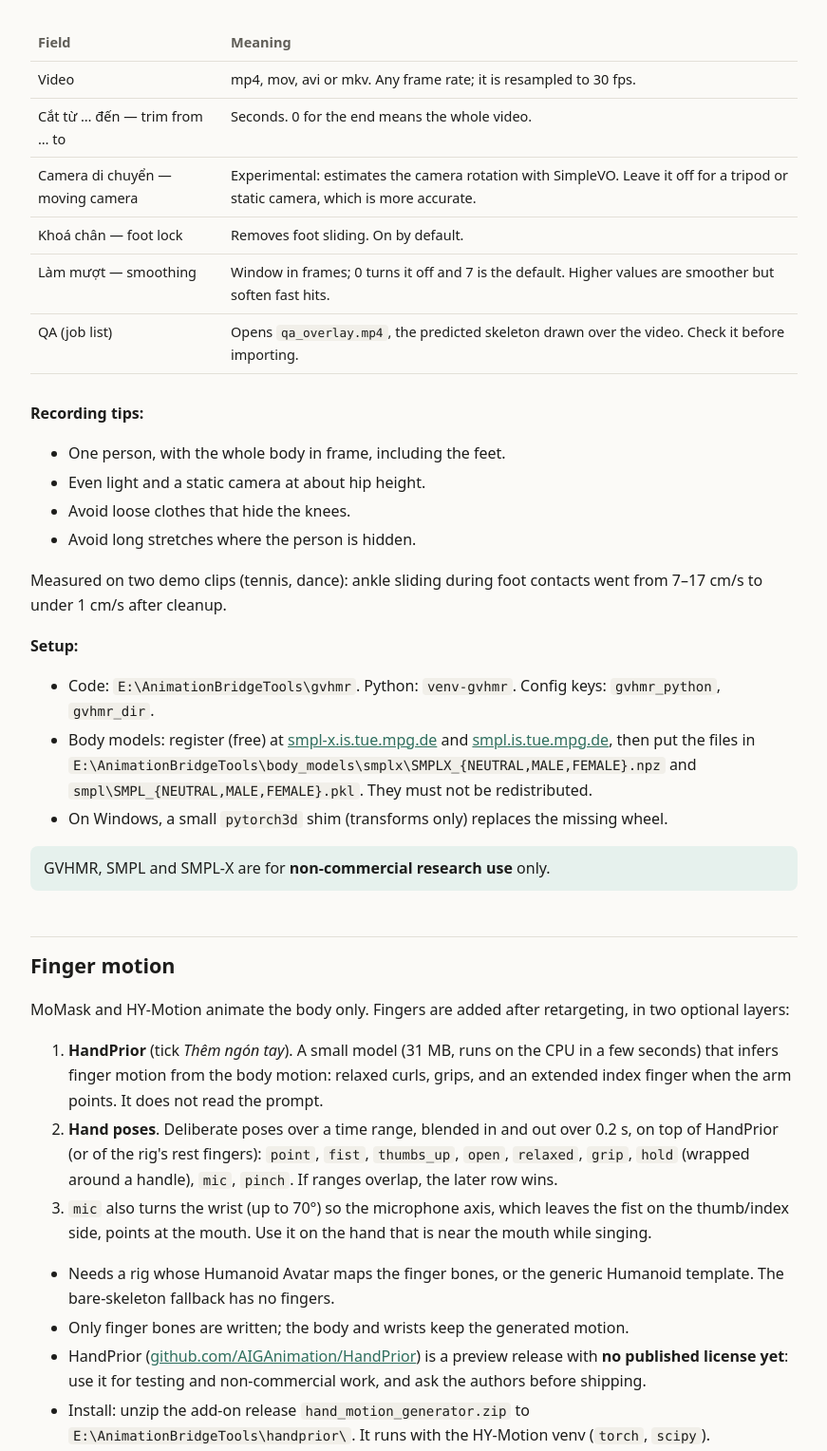
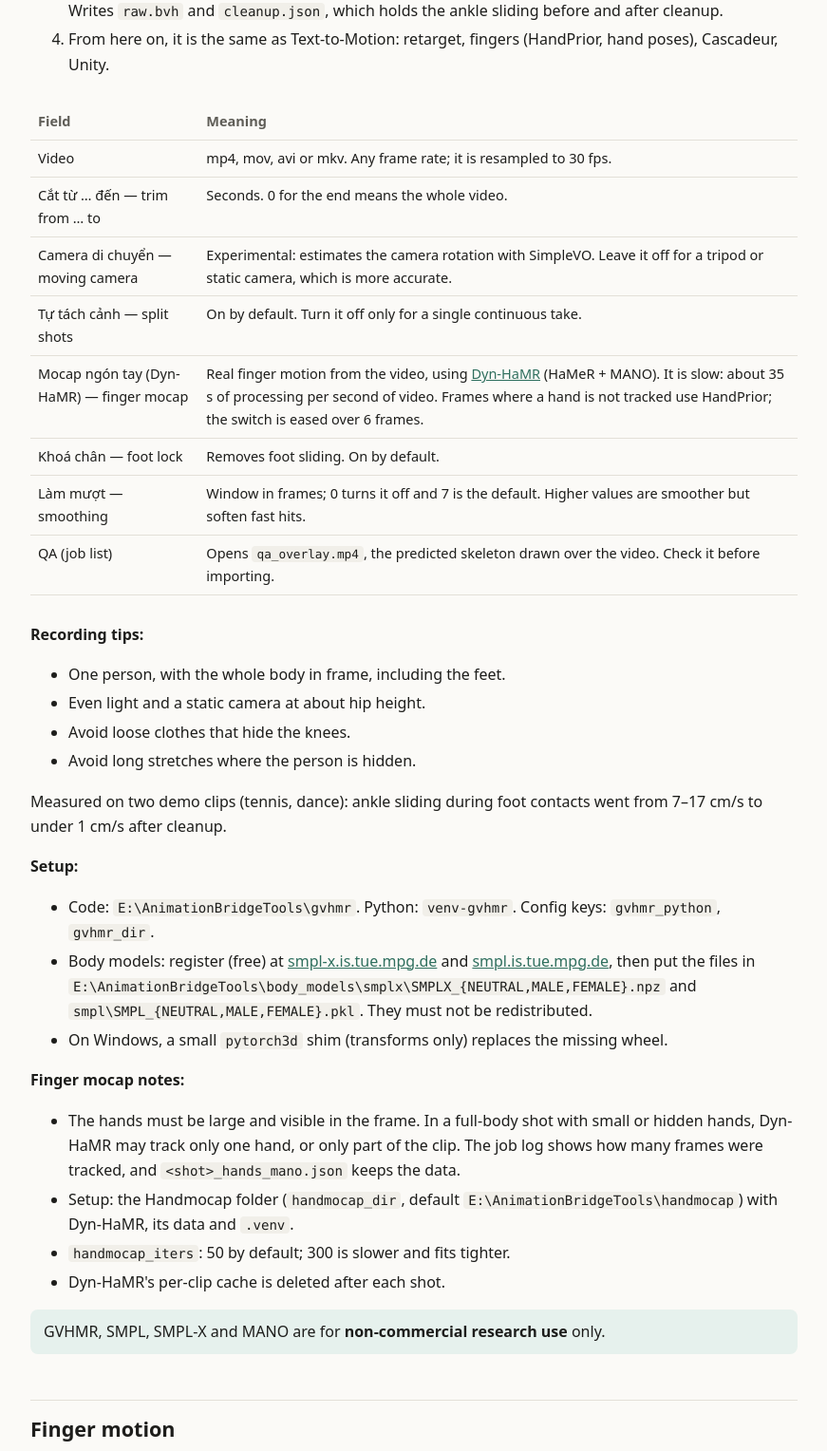
Before and after one commit to devirosnguyen/animation-bridge-docs, a plain HTML site: page index.html in a window 1280 px wide. Shown: the part 3685-5213 px from the top of the page at 95% size, without its empty margins (334-1205 px from the left). Drawn offline with Linux system fonts and the light colour scheme.

Commit message:
Video mocap: shot splitting and Dyn-HaMR finger mocap
Co-Authored-By: Claude Opus 5.5 <noreply@anthropic.com>

```diff
--- a/index.html
+++ b/index.html
@@ -144,6 +144,7 @@ kbd{font-family:inherit;font-size:.85em;border:1px solid var(--line);border-bott
 <h2 id="video">Video mocap</h2>
 <p>Source = <strong>Video</strong> turns a video of one person into body animation with <a href="https://github.com/zju3dv/GVHMR">GVHMR</a>, locally. It takes about 3 seconds of processing per second of video on an RTX 4080.</p>
 <ol>
+  <li><strong>Shots</strong> (<code>video_shots.py</code>): finds camera cuts, which are isolated spikes of ffmpeg's scene score. Each shot is processed on its own and the results are joined with <code>stitch_bvh.py</code>. Shots shorter than 1.5 s, such as flashes, titles or effects, are dropped.</li>
   <li><strong>GVHMR</strong>: person tracking, 2D pose, then 3D body motion in world space (SMPL-X, 22 body joints). Writes <code>mocap.bvh</code> and <code>qa_overlay.mp4</code>.</li>
   <li><strong>Cleanup</strong> (<code>mocap_cleanup.py</code>): Savitzky–Golay smoothing, then foot locking. A foot is planted while it is near the local floor and almost still. Its ankle is pinned and the leg is re-solved with two-bone IK. Writes <code>raw.bvh</code> and <code>cleanup.json</code>, which holds the ankle sliding before and after cleanup.</li>
   <li>From here on, it is the same as Text-to-Motion: retarget, fingers (HandPrior, hand poses), Cascadeur, Unity.</li>
@@ -153,6 +154,8 @@ kbd{font-family:inherit;font-size:.85em;border:1px solid var(--line);border-bott
 <tr><td>Video</td><td>mp4, mov, avi or mkv. Any frame rate; it is resampled to 30 fps.</td></tr>
 <tr><td>Cắt từ … đến — trim from … to</td><td>Seconds. 0 for the end means the whole video.</td></tr>
 <tr><td>Camera di chuyển — moving camera</td><td>Experimental: estimates the camera rotation with SimpleVO. Leave it off for a tripod or static camera, which is more accurate.</td></tr>
+<tr><td>Tự tách cảnh — split shots</td><td>On by default. Turn it off only for a single continuous take.</td></tr>
+<tr><td>Mocap ngón tay (Dyn-HaMR) — finger mocap</td><td>Real finger motion from the video, using <a href="https://github.com/ZhengdiYu/Dyn-HaMR">Dyn-HaMR</a> (HaMeR + MANO). It is slow: about 35 s of processing per second of video. Frames where a hand is not tracked use HandPrior; the switch is eased over 6 frames.</td></tr>
 <tr><td>Khoá chân — foot lock</td><td>Removes foot sliding. On by default.</td></tr>
 <tr><td>Làm mượt — smoothing</td><td>Window in frames; 0 turns it off and 7 is the default. Higher values are smoother but soften fast hits.</td></tr>
 <tr><td>QA (job list)</td><td>Opens <code>qa_overlay.mp4</code>, the predicted skeleton drawn over the video. Check it before importing.</td></tr>
@@ -171,7 +174,14 @@ kbd{font-family:inherit;font-size:.85em;border:1px solid var(--line);border-bott
   <li>Body models: register (free) at <a href="https://smpl-x.is.tue.mpg.de/">smpl-x.is.tue.mpg.de</a> and <a href="https://smpl.is.tue.mpg.de/">smpl.is.tue.mpg.de</a>, then put the files in <code>E:\AnimationBridgeTools\body_models\smplx\SMPLX_{NEUTRAL,MALE,FEMALE}.npz</code> and <code>smpl\SMPL_{NEUTRAL,MALE,FEMALE}.pkl</code>. They must not be redistributed.</li>
   <li>On Windows, a small <code>pytorch3d</code> shim (transforms only) replaces the missing wheel.</li>
 </ul>
-<div class="note">GVHMR, SMPL and SMPL-X are for <strong>non-commercial research use</strong> only.</div>
+<p><strong>Finger mocap notes:</strong></p>
+<ul>
+  <li>The hands must be large and visible in the frame. In a full-body shot with small or hidden hands, Dyn-HaMR may track only one hand, or only part of the clip. The job log shows how many frames were tracked, and <code>&lt;shot&gt;_hands_mano.json</code> keeps the data.</li>
+  <li>Setup: the Handmocap folder (<code>handmocap_dir</code>, default <code>E:\AnimationBridgeTools\handmocap</code>) with Dyn-HaMR, its data and <code>.venv</code>.</li>
+  <li><code>handmocap_iters</code>: 50 by default; 300 is slower and fits tighter.</li>
+  <li>Dyn-HaMR's per-clip cache is deleted after each shot.</li>
+</ul>
+<div class="note">GVHMR, SMPL, SMPL-X and MANO are for <strong>non-commercial research use</strong> only.</div>
 
 <h2 id="fingers">Finger motion</h2>
 <p>MoMask and HY-Motion animate the body only. Fingers are added after retargeting, in two optional layers:</p>
@@ -273,6 +283,9 @@ kbd{font-family:inherit;font-size:.85em;border:1px solid var(--line);border-bott
   "handprior_dir": "E:/AnimationBridgeTools/handprior/hand_motion_generator",
   "gvhmr_python": "E:/AnimationBridgeTools/venv-gvhmr/Scripts/python.exe",
   "gvhmr_dir": "E:/AnimationBridgeTools/gvhmr",
+  "handmocap_dir": "E:/AnimationBridgeTools/handmocap",
+  "handmocap_iters": 50,
+  "shot_blend": 0.3,
   "blender_exe": "E:/AnimationBridgeTools/blender-4.2.9-windows-x64/blender.exe"
 }</code></pre>
 <ul>
```
